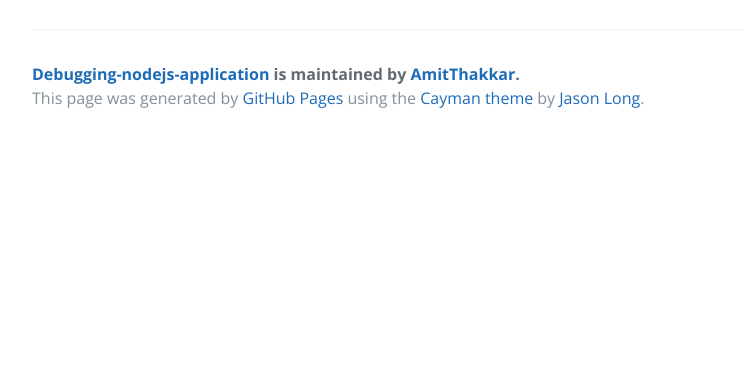
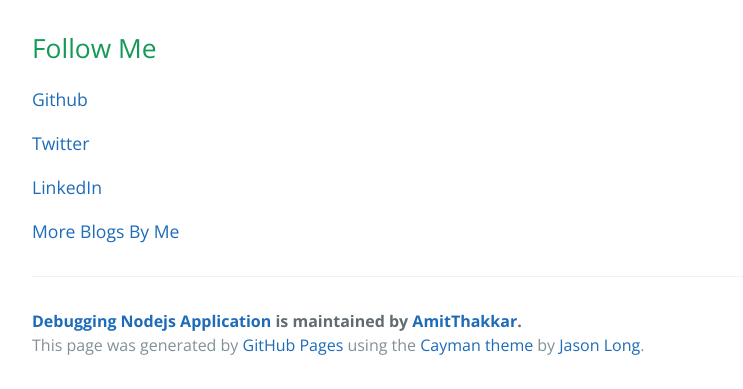
Before and after one commit to AmitThakkar/Debugging-NodeJS-Application, a plain HTML site: page index.html in a window 1280 px wide. Shown: the part 2129-2518 px from the top of the page, without its empty margins (192-935 px from the left). Before the commit the page ends 2271 px from the top, so only its background shows below. Drawn offline with nearby package versions, Linux system fonts and the light colour scheme.

```diff
--- a/index.html
+++ b/index.html
@@ -2,7 +2,7 @@
 <html lang="en-us">
   <head>
     <meta charset="UTF-8">
-    <title>Debugging-nodejs-application by AmitThakkar</title>
+    <title>Debugging Nodejs Application by AmitThakkar</title>
     <meta name="viewport" content="width=device-width, initial-scale=1">
     <link rel="stylesheet" type="text/css" href="stylesheets/normalize.css" media="screen">
     <link href='https://fonts.googleapis.com/css?family=Open+Sans:400,700' rel='stylesheet' type='text/css'>
@@ -11,7 +11,7 @@
   </head>
   <body>
     <section class="page-header">
-      <h1 class="project-name">Debugging-nodejs-application</h1>
+      <h1 class="project-name">Debugging Nodejs Application</h1>
       <h2 class="project-tagline">This repository contains guild for how to debugging in NodeJS Application.</h2>
       <a href="https://github.com/AmitThakkar/Debugging-NodeJS-Application" class="btn">View on GitHub</a>
       <a href="https://github.com/AmitThakkar/Debugging-NodeJS-Application/zipball/master" class="btn">Download .zip</a>
@@ -94,8 +94,19 @@
 
 <p><img src="https://raw.githubusercontent.com/AmitThakkar/Debugging-NodeJS-Application/master/debugging.png" alt="debugging"></p>
 
+<h2>
+<a id="follow-me" class="anchor" href="#follow-me" aria-hidden="true"><span aria-hidden="true" class="octicon octicon-link"></span></a>Follow Me</h2>
+
+<p><a href="https://github.com/AmitThakkar">Github</a></p>
+
+<p><a href="https://twitter.com/amit_thakkar01">Twitter</a></p>
+
+<p><a href="https://in.linkedin.com/in/amitthakkar01">LinkedIn</a></p>
+
+<p><a href="http://amitthakkar.github.io/">More Blogs By Me</a></p>
+
       <footer class="site-footer">
-        <span class="site-footer-owner"><a href="https://github.com/AmitThakkar/Debugging-NodeJS-Application">Debugging-nodejs-application</a> is maintained by <a href="https://github.com/AmitThakkar">AmitThakkar</a>.</span>
+        <span class="site-footer-owner"><a href="https://github.com/AmitThakkar/Debugging-NodeJS-Application">Debugging Nodejs Application</a> is maintained by <a href="https://github.com/AmitThakkar">AmitThakkar</a>.</span>
 
         <span class="site-footer-credits">This page was generated by <a href="https://pages.github.com">GitHub Pages</a> using the <a href="https://github.com/jasonlong/cayman-theme">Cayman theme</a> by <a href="https://twitter.com/jasonlong">Jason Long</a>.</span>
       </footer>
```
Also changed, not shown: params.json (+2 -2 lines).
